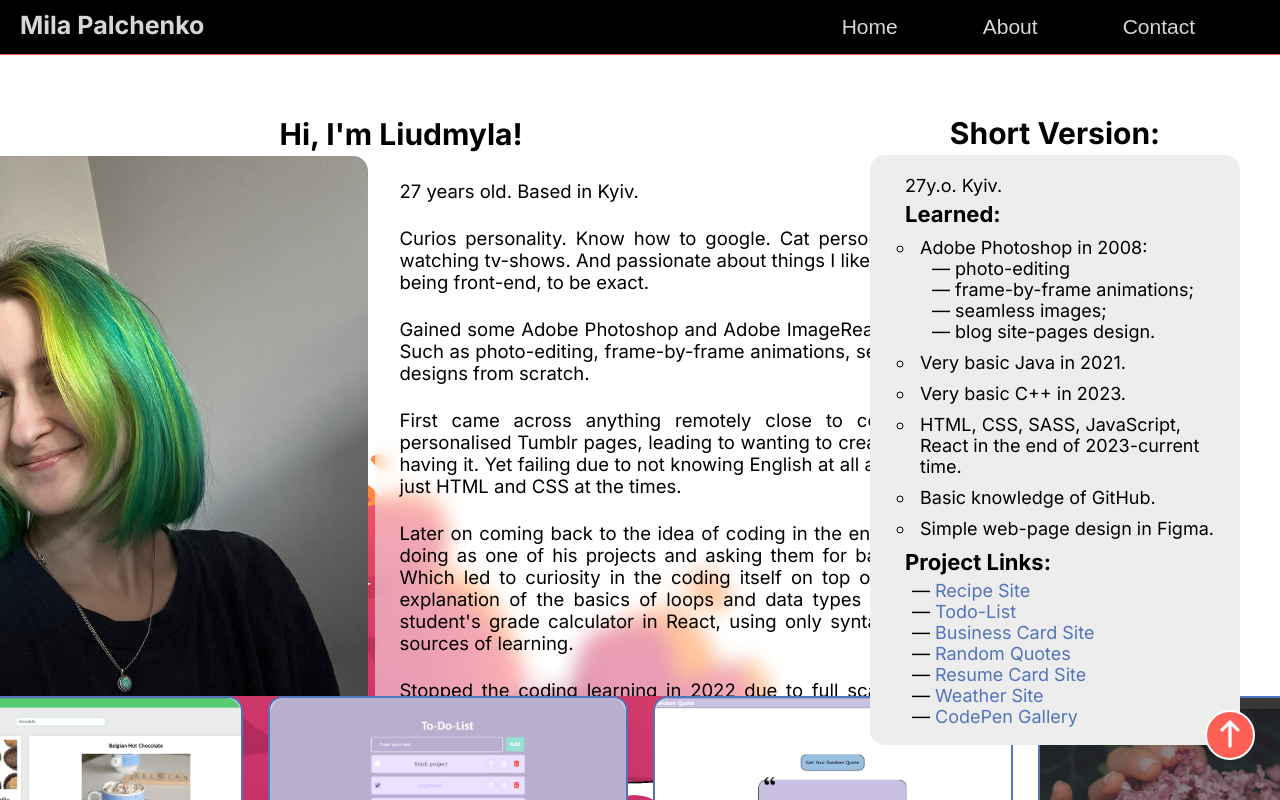
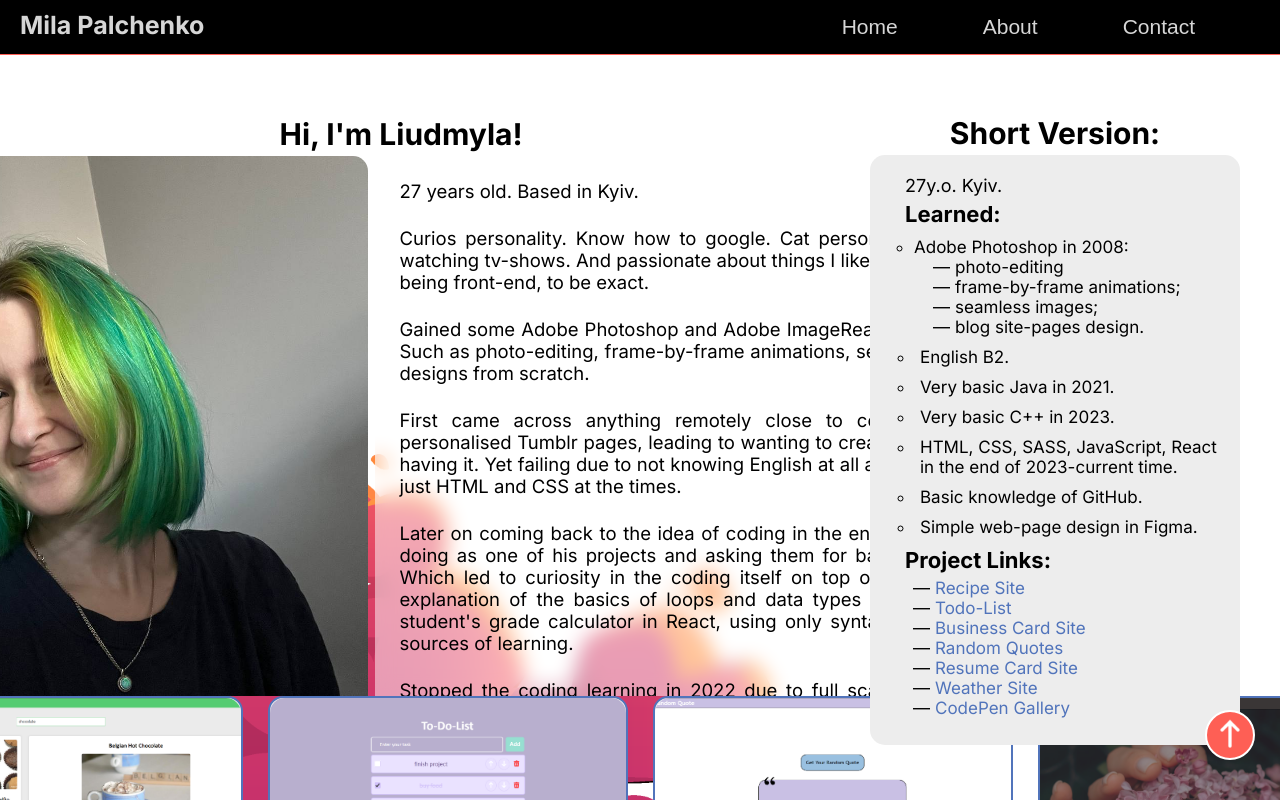
Before and after one commit to MilaPalchenko/portfolio, a React (Vite) app: page /about in a window 1280 px wide. Shown: the top 800 px of the page. Built offline with nearby package versions, Linux system fonts and the light colour scheme.

Commit message:
fixed list

```diff
--- a/src/pages/About.jsx
+++ b/src/pages/About.jsx
@@ -64,14 +64,14 @@ export default function About() {
                                 <p className="about-container__short-version--text">27y.o. Kyiv.</p>
                                 <h1 className="about-container__short-version--text-title">Learned:</h1>
                                 <ul className="list">
-
-                                    {/* !! fix coz list can't be in list !!*/}
-                                    <li className="list--title">Adobe Photoshop in 2008:
+                                    <ul className="list--title">
+                                        <li className="list--nested-title">Adobe Photoshop in 2008:</li>
                                         <li className="list--item">photo-editing</li>
                                         <li className="list--item">frame-by-frame animations;</li>
                                         <li className="list--item">seamless images;</li>
                                         <li className="list--item">blog site-pages design.</li>
-                                    </li>
+                                    </ul>
+                                    <li className="list--title">English B2.</li>
                                     <li className="list--title">Very basic Java in 2021.</li>
                                     <li className="list--title">Very basic C++ in 2023.</li>
                                     <li className="list--title">HTML, CSS, SASS, JavaScript, React in the end of 2023-current time.</li>
--- a/src/scss/globals/_about.scss
+++ b/src/scss/globals/_about.scss
@@ -74,9 +74,11 @@ section {
 
             .list {
                 padding-left: 20px;
-                font-size: 1.8rem;
+                font-size: 1.7rem;
                 margin: 5px 10px 5px 10px;
-
+                &--nested-title {
+                    margin-left: -6px;
+                }
                 &--title {
                     padding: 5px;
                     margin-left: 15px;
--- a/src/scss/globals/_index.scss
+++ b/src/scss/globals/_index.scss
@@ -1,4 +1,3 @@
 @forward 'about';
 @forward 'home';
 @forward 'contact';
-@forward 'header';
```
